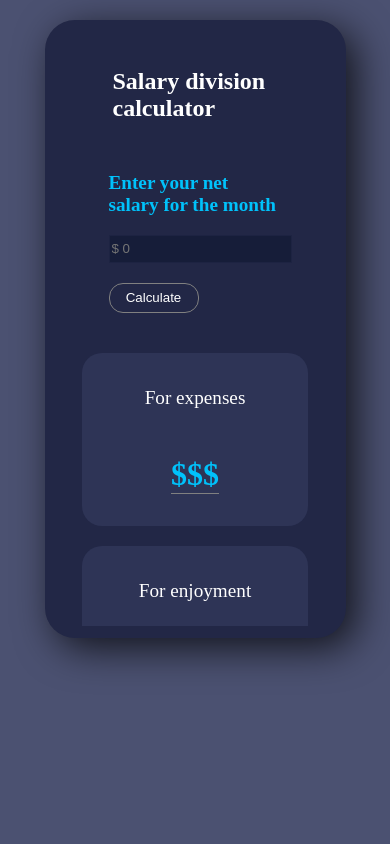
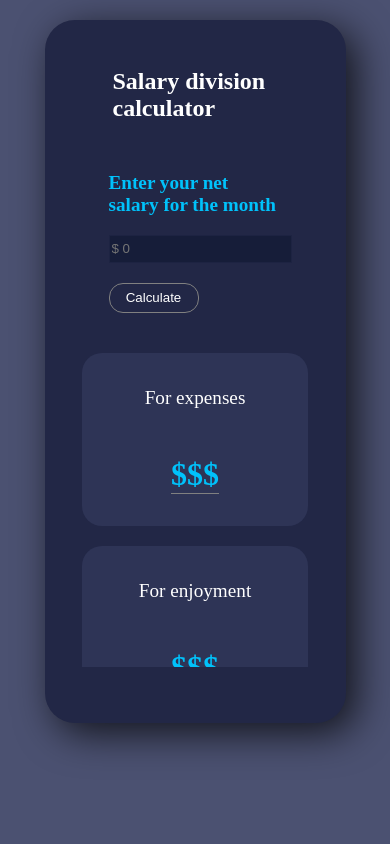
Before and after one commit to JuanVRamirez/Spending_and_Savings_Calculator, a plain HTML site: page index.html in a window 390 px wide. Drawn offline with Linux system fonts and the light colour scheme.

Commit message:
Adjusting mobile screen

```diff
--- a/styles.css
+++ b/styles.css
@@ -92,6 +92,9 @@ box-shadow: 16px 14px 26px -14px rgba(112,112,112,1);
 }
 
 @media (max-width: 630px){
+    body{
+        position: fixed;
+    }
     #main_container{
         width: 100%;
         height: 100vh;
@@ -99,7 +102,7 @@ box-shadow: 16px 14px 26px -14px rgba(112,112,112,1);
     }
     .calculator_container{
         width: 70%;
-        height: 70%;
+        height: 80%;
         margin: 5% auto;
     }
     .result_container {
```
